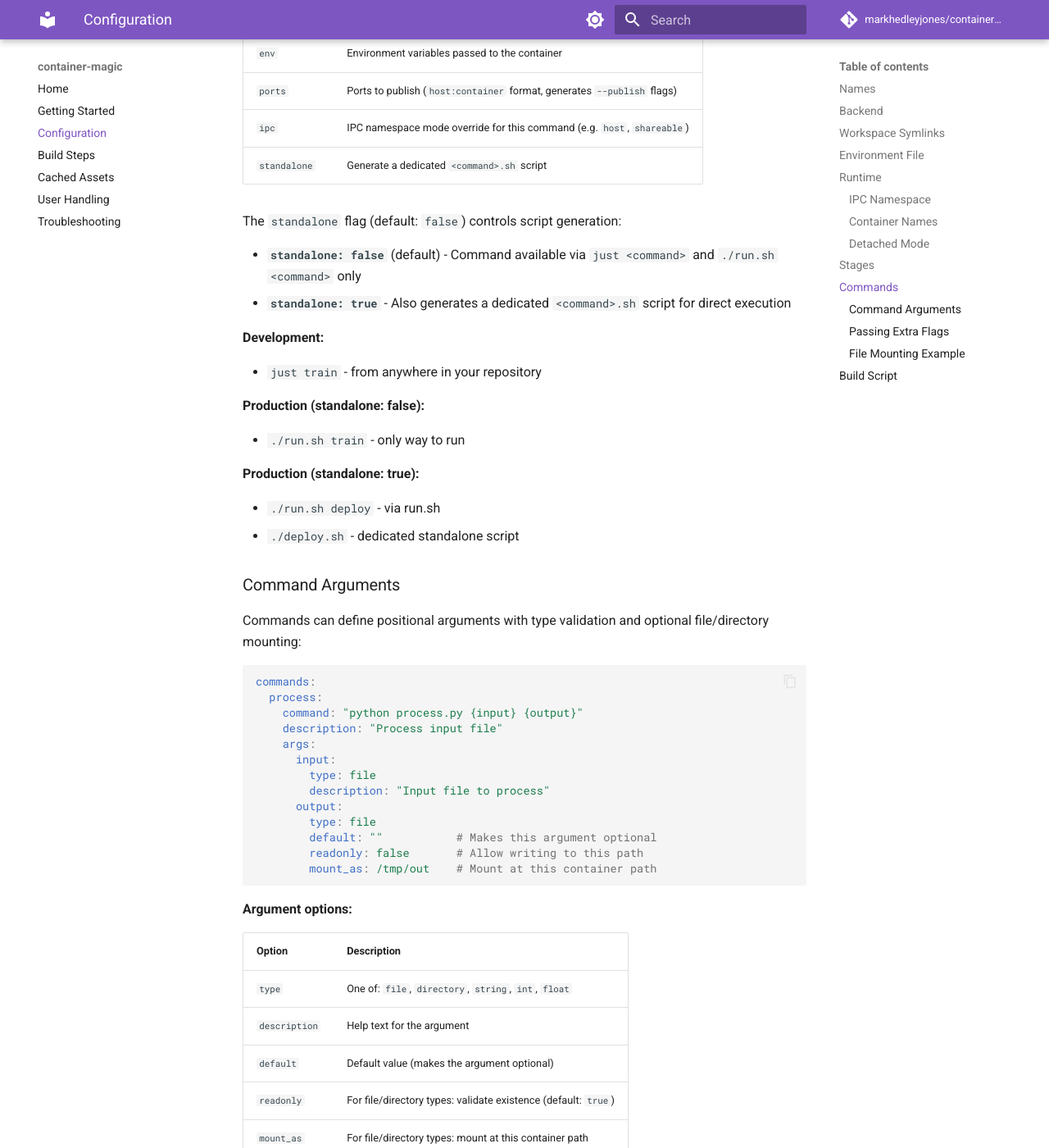
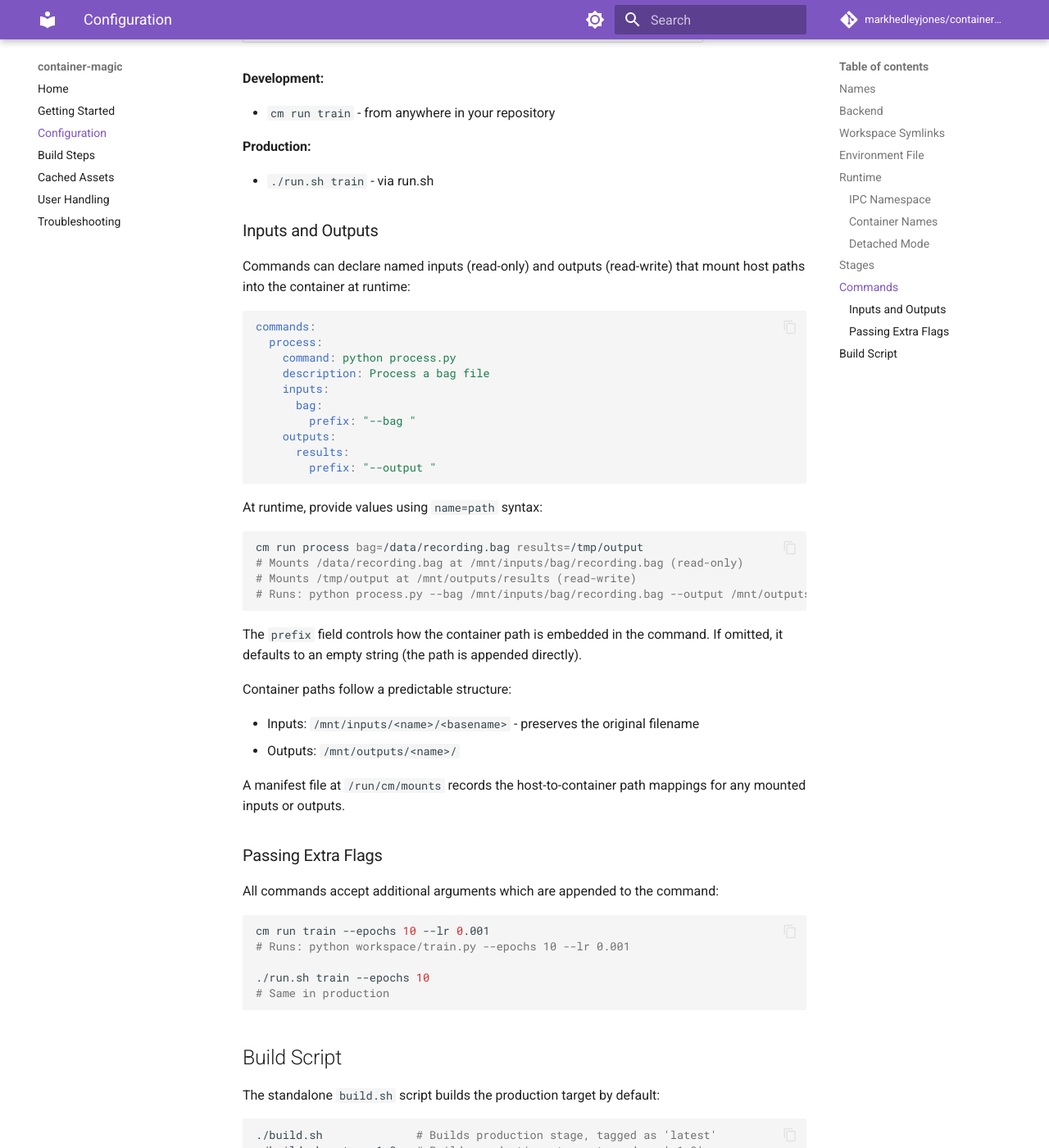
Before and after one commit to markhedleyjones/container-magic, an MkDocs documentation site: the page built from docs/configuration.md, in a window 1280 px wide and 1400 px high, scrolled down 4913 px. Shown: the whole window at 82% size. Built offline with MkDocs 1.6.1 and Material for MkDocs 9.7.7, drawn with Linux system fonts in a browser that asks for light colours; comment, search, counter and statistics services are not loaded; some of the changed text lies outside the part shown.

Commit message:
docs: update documentation for v3 Justfile removal
Replace all just build/run references with cm build/cm run. Remove
Justfile, standalone commands, and args sections. Add inputs/outputs
documentation. Update workflow diagrams and project structure.

````diff
--- a/docs/configuration.md
+++ b/docs/configuration.md
@@ -18,7 +18,7 @@ All three fields are shown above but only `image` and `user` are required (`work
 - `user: root` - the container runs as root. No user creation is needed (or allowed - `create: user` and `become: user` are errors when `user` is `root`).
 - `user: <name>` (any other value, e.g. `nonroot`, `appuser`) - a custom user will be created by `create: user` steps and referenced by `become: user` steps. See [User Handling](user-handling.md) for details.
 
-Generated files are always regenerated before each build (`just build` runs `cm update` automatically). You can also run `cm update` manually after editing `cm.yaml`.
+Run `cm update` after editing `cm.yaml` to regenerate the Dockerfile and scripts. `cm build` also regenerates automatically before building.
 
 ## Backend
 
@@ -30,7 +30,7 @@ When set to `auto` (the default), container-magic will use whichever of `podman`
 
 ## Workspace Symlinks
 
-When your workspace contains symlinks pointing outside the workspace directory, container-magic detects them and handles them automatically. No configuration is needed -- `cm update` scans the workspace and generates the appropriate entries.
+When your workspace contains symlinks pointing outside the workspace directory, container-magic detects them and handles them automatically. No configuration is needed - `cm update` scans the workspace and generates the appropriate entries.
 
 After adding or removing symlinks, run `cm update` to pick up the changes.
 
@@ -39,13 +39,13 @@ After adding or removing symlinks, run `cm update` to pick up the changes.
     === "Development"
 
         Symlink targets are bind-mounted into the container at the matching
-        workspace path. No rebuild needed -- run `cm update` then `just run`.
+        workspace path. No rebuild needed - run `cm update` then `cm run`.
 
     === "Production"
 
         Symlink targets are resolved and copied into a staging directory,
         then baked into the image with additional `COPY` instructions.
-        `just build` runs `cm update` automatically before building.
+        `cm build` runs `cm update` automatically before building.
 
 Relative symlinks pointing within the workspace work naturally and aren't touched. Absolute symlinks pointing inside the workspace trigger a warning suggesting they be made relative for container compatibility. Dangling symlinks (where the target doesn't exist) are silently skipped.
 
@@ -59,7 +59,7 @@ DATABASE_URL=postgres://localhost/mydb
 API_KEY=secret123
 ```
 
-This works in development (`just run`), custom commands, and standalone scripts (`run.sh`, `<command>.sh`). If no `.env` file is present, nothing happens.
+This works in both development (`cm run`) and production (`run.sh`). If no `.env` file is present, nothing happens.
 
 ## Runtime
 
@@ -93,19 +93,18 @@ Per-command overrides are supported via the `ipc` field on individual commands.
 
 ### Container Names
 
-Development containers are named `<image-name>-development` and production containers are named `<image-name>`. If a container with the same name is already running, `just run` will exec into the existing container instead of starting a new one. Use `just stop` to stop a running container and `just clean` to remove it.
+Development containers are named `<image-name>-development` and production containers are named `<image-name>`. If a container with the same name is already running, `cm run` will exec into the existing container instead of starting a new one.
 
 ### Detached Mode
 
 Containers can be started in the background:
 
-- **Justfile:** `just run --detach <command>` or `just run -d <command>`
-- **run.sh:** `./run.sh --detach <command>` or `./run.sh -d <command>`
+- **Development:** `cm run --detach <command>` or `cm run -d <command>`
+- **Production:** `./run.sh --detach <command>` or `./run.sh -d <command>`
 
 To stop a detached container:
 
-- **Justfile:** `just stop`
-- **run.sh:** `./run.sh --stop`
+- **Production:** `./run.sh --stop`
 
 ## Stages
 
@@ -139,7 +138,7 @@ Each stage also supports:
 - `package_manager` - Override the auto-detected package manager (`apt`, `apk`, or `dnf`). Normally inferred from the base image.
 - `shell` - Override the default shell for the stage. Normally inferred from the base image.
 
-Package installation uses the command builder step syntax. The command name determines which package manager is used. Container-optimised defaults (flags, cleanup) are applied automatically -- see [Package Installation](build-steps.md#package-installation) for details.
+Package installation uses the command builder step syntax. The command name determines which package manager is used. Container-optimised defaults (flags, cleanup) are applied automatically - see [Package Installation](build-steps.md#package-installation) for details.
 
 ```yaml
 # Debian / Ubuntu
@@ -184,12 +183,6 @@ commands:
     description: Train model
     env:
       CUDA_VISIBLE_DEVICES: "0"
-    standalone: false  # Default: false (no dedicated script)
-
-  deploy:
-    command: bash workspace/deploy.sh
-    description: Deploy the model
-    standalone: true   # Generates deploy.sh script
 
   serve:
     command: python -m http.server 8000
@@ -203,110 +196,71 @@ commands:
 | Option | Description |
 |--------|-------------|
 | `command` | The command to run (supports multi-line via YAML `\|` syntax) |
-| `description` | Help text shown in Justfile |
-| `args` | Positional arguments (see below) |
+| `description` | Help text |
 | `env` | Environment variables passed to the container |
 | `ports` | Ports to publish (`host:container` format, generates `--publish` flags) |
 | `ipc` | IPC namespace mode override for this command (e.g. `host`, `shareable`) |
-| `standalone` | Generate a dedicated `<command>.sh` script |
-
-The `standalone` flag (default: `false`) controls script generation:
-
-- **`standalone: false`** (default) - Command available via `just <command>` and `./run.sh <command>` only
-- **`standalone: true`** - Also generates a dedicated `<command>.sh` script for direct execution
+| `inputs` | Named read-only file/directory mounts (see [Inputs and Outputs](#inputs-and-outputs)) |
+| `outputs` | Named read-write directory mounts (see [Inputs and Outputs](#inputs-and-outputs)) |
 
 **Development:**
 
-- `just train` - from anywhere in your repository
+- `cm run train` - from anywhere in your repository
 
-**Production (standalone: false):**
+**Production:**
 
-- `./run.sh train` - only way to run
+- `./run.sh train` - via run.sh
 
-**Production (standalone: true):**
+### Inputs and Outputs
 
-- `./run.sh deploy` - via run.sh
-- `./deploy.sh` - dedicated standalone script
-
-### Command Arguments
-
-Commands can define positional arguments with type validation and optional file/directory mounting:
+Commands can declare named inputs (read-only) and outputs (read-write) that mount host paths into the container at runtime:
 
 ```yaml
 commands:
   process:
-    command: "python process.py {input} {output}"
-    description: "Process input file"
-    args:
-      input:
-        type: file
-        description: "Input file to process"
-      output:
-        type: file
-        default: ""           # Makes this argument optional
-        readonly: false       # Allow writing to this path
-        mount_as: /tmp/out    # Mount at this container path
+    command: python process.py
+    description: Process a bag file
+    inputs:
+      bag:
+        prefix: "--bag "
+    outputs:
+      results:
+        prefix: "--output "
 ```
 
-**Argument options:**
+At runtime, provide values using `name=path` syntax:
 
-| Option | Description |
-|--------|-------------|
-| `type` | One of: `file`, `directory`, `string`, `int`, `float` |
-| `description` | Help text for the argument |
-| `default` | Default value (makes the argument optional) |
-| `readonly` | For file/directory types: validate existence (default: `true`) |
-| `mount_as` | For file/directory types: mount at this container path |
-
-**Generated Just recipe:**
-
-```
-process input output="" *args:
+```bash
+cm run process bag=/data/recording.bag results=/tmp/output
+# Mounts /data/recording.bag at /mnt/inputs/bag/recording.bag (read-only)
+# Mounts /tmp/output at /mnt/outputs/results (read-write)
+# Runs: python process.py --bag /mnt/inputs/bag/recording.bag --output /mnt/outputs/results
 ```
 
-Required arguments come first, followed by optional arguments with their defaults. The `{arg_name}` placeholders in the command are substituted with the actual values (or mount paths if `mount_as` is specified).
+The `prefix` field controls how the container path is embedded in the command. If omitted, it defaults to an empty string (the path is appended directly).
+
+Container paths follow a predictable structure:
+
+- Inputs: `/mnt/inputs/<name>/<basename>` - preserves the original filename
+- Outputs: `/mnt/outputs/<name>/`
+
+A manifest file at `/run/cm/mounts` records the host-to-container path mappings for any mounted inputs or outputs.
 
 ### Passing Extra Flags
 
-All commands include `*args` which captures any additional arguments (including flags) and appends them to the command:
+All commands accept additional arguments which are appended to the command:
 
 ```bash
-just process input.txt --verbose --dry-run
-# Runs: python process.py input.txt --verbose --dry-run
+cm run train --epochs 10 --lr 0.001
+# Runs: python workspace/train.py --epochs 10 --lr 0.001
 
-just process input.txt output.txt --format=json
-# Runs: python process.py input.txt output.txt --format=json
+./run.sh train --epochs 10
+# Same in production
 ```
-
-### File Mounting Example
-
-```yaml
-commands:
-  convert:
-    command: "ffmpeg -i {input} {output}"
-    args:
-      input:
-        type: file
-        mount_as: /tmp/input.mp4
-      output:
-        type: file
-        default: ""
-        readonly: false
-        mount_as: /tmp/output.mp4
-```
-
-When `mount_as` is specified, the host file is mounted into the container at that path, and the command uses the container path.
 
 ## Build Script
 
-Configure the standalone `build.sh` script behaviour:
-
-```yaml
-build_script:
-  default_target: production  # Optional: stage to build (default: production)
-```
-
-The `build.sh` script builds the configured target stage:
+The standalone `build.sh` script builds the production target by default:
 
 ```bash
 ./build.sh              # Builds production stage, tagged as 'latest'
--- a/docs/getting-started.md
+++ b/docs/getting-started.md
@@ -5,8 +5,6 @@
 ```bash
 pip install container-magic
 ```
-
-You'll also need [just](https://github.com/casey/just) installed for the development workflow.
 
 ## Create a Project
 
@@ -25,23 +23,20 @@
 
 ```bash
 # Build the container
-just build
+cm build
 
 # Run commands inside the container
-just run python --version
-just run bash -c "echo Hello from container"
-just run           # starts an interactive shell
+cm run python --version
+cm run bash -c "echo Hello from container"
+cm run           # starts an interactive shell
 ```
 
-`just` works from anywhere in your project by searching upward for the Justfile.
-
-!!! tip "The `run` alias"
-    Container-magic also provides `build` and `run` shell aliases. The `run` alias adds automatic working directory translation - the container's working directory matches your position in the repository:
+!!! tip "The `run` and `build` aliases"
+    Container-magic also provides standalone `build` and `run` shell aliases. The `run` alias adds automatic working directory translation - the container's working directory matches your position in the repository:
 
     ```bash
     cd workspace/src
-    run python utils.py        # Works - runs from workspace/src inside the container
-    just run python utils.py   # Fails - just always runs from the project root
+    run python utils.py   # Works - runs from workspace/src inside the container
     ```
 
 ## Workflow
@@ -54,20 +49,19 @@ just run           # starts an interactive shell
            |
            |  cm init / cm update
            |
-           +-------------+-----------------+-----------------+
-           |             |                 |                 |
-      Dockerfile     Development       Production     Command Scripts
-                  +---------------+  +--------------+  +--------------+
-                  | Justfile      |  | build.sh     |  | <cmd>.sh     |
-                  |               |  | run.sh       |  |   (optional) |
-                  | (mounts live  |  |              |  |              |
-                  |  workspace)   |  | (standalone, |  | (standalone, |
-                  +---------------+  |  no cm deps) |  |  no cm deps) |
-                                     +--------------+  +--------------+
+           +-------------+-----------------+
+           |             |                 |
+      Dockerfile     Development       Production
+                  +---------------+  +--------------+
+                  | cm build      |  | build.sh     |
+                  | cm run        |  | run.sh       |
+                  |               |  |              |
+                  | (mounts live  |  | (standalone, |
+                  |  workspace)   |  |  no cm deps) |
+                  +---------------+  +--------------+
 ```
 
-Production files (Dockerfile, build.sh, run.sh, command scripts) are committed to git.
-The Justfile is generated locally for developers.
+Production files (Dockerfile, build.sh, run.sh) are committed to git.
 
 ## CLI Commands
 
@@ -79,48 +73,44 @@
 # Regenerate files after editing YAML
 cm update
 
+# Build and run (development)
+cm build                      # Build development image
+cm build --production         # Build production image
+cm build --tag v1.0           # Build with custom tag
+cm run <command>              # Run command in container
+cm run                        # Interactive shell
+
 # Cache management
 cm cache list                 # List cached assets with size and URL
 cm cache path                 # Show cache directory location
 cm cache clear                # Clear all cached assets
 ```
 
-### Development (via Justfile)
-
-```bash
-just build                    # Build development image
-just build-production         # Build production image
-just run <command>            # Run command in container
-just shell                    # Interactive shell
-just stop                     # Stop running container
-just clean                    # Remove development container
-just clean-images             # Remove built images
-```
-
 ### Production (standalone scripts)
 
 ```bash
 ./build.sh                    # Build production image
+./build.sh --tag v1.0         # Build with custom tag
 ./run.sh <command>            # Run command in container
 ```
 
 ## Development vs Production
 
-Container-magic generates two sets of files for different workflows:
+Container-magic supports two workflows:
 
 !!! tip "How the workspace is handled"
 
     === "Development"
 
         The workspace directory is **bind-mounted** from your host. Edit code
-        locally and run it in the container immediately -- no rebuild needed.
+        locally and run it in the container immediately - no rebuild needed.
         The container runs as your host user for correct file permissions.
 
     === "Production"
 
         The workspace is **baked into the image** via `copy: workspace`.
         Standalone scripts (`build.sh`, `run.sh`) need only docker/podman
-        installed -- no container-magic or just dependency.
+        installed - no container-magic dependency.
 
 ## Project Structure
 
@@ -130,15 +120,11 @@ my-project/
 +-- Dockerfile           # Generated (committed)
 +-- build.sh             # Generated (committed)
 +-- run.sh               # Generated (committed)
-+-- <command>.sh         # Generated for standalone commands (committed)
-+-- Justfile             # Generated locally for dev (gitignored)
 +-- workspace/           # Your code
 +-- .env                 # Environment variables for the container (optional)
 +-- .cm-cache/           # Downloaded assets (gitignored)
 +-- .cm-build-staging/   # Resolved symlinks for build (gitignored, temporary)
 ```
-
-Command scripts (e.g., `train.sh`, `deploy.sh`) are only generated for commands with `standalone: true`.
 
 ## Basic Example
 
@@ -211,14 +197,13 @@ commands:
   train:
     command: python workspace/train.py
     description: Train the model
-    standalone: true  # Generate dedicated train.sh script
 ```
 
 **Development:**
 
 ```bash
-just build
-just train  # Custom commands become just recipes
+cm build
+cm run train  # Custom commands work via cm run
 ```
 
 **Production:**
@@ -226,5 +211,4 @@ just train  # Custom commands become just recipes
 ```bash
 ./build.sh
 ./run.sh train  # Run via run.sh
-./train.sh      # Or use dedicated standalone script
 ```
````
Also changed, not shown: README.md (+6 -5 lines), docs/index.md (+15 -14 lines), docs/user-handling.md (+5 -14 lines).
